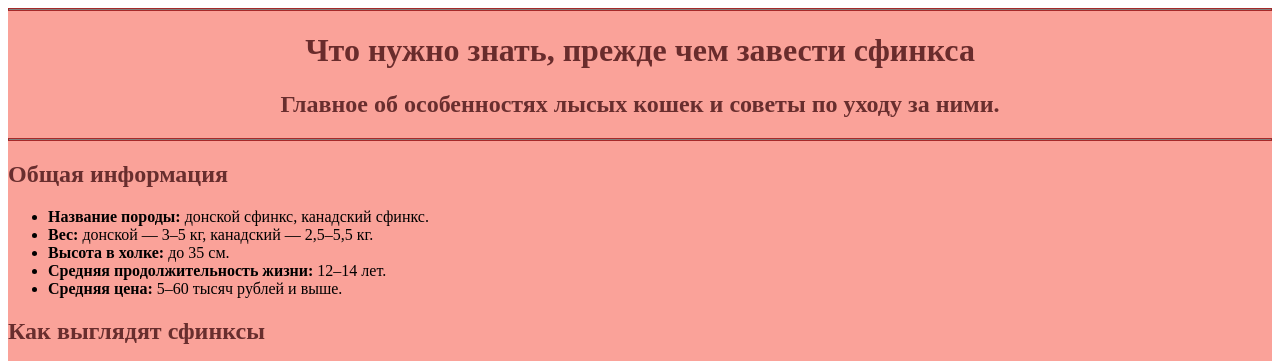
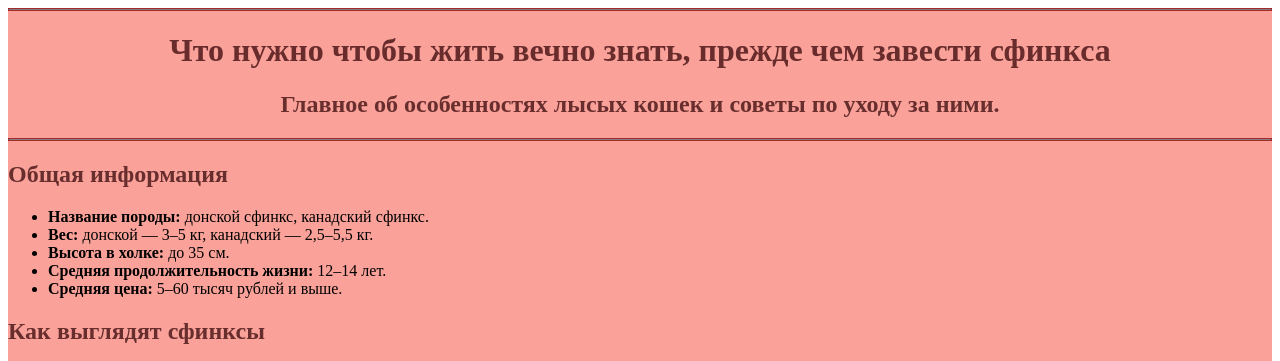
Before and after one commit to grgrvali/MyCatWebsite, a plain HTML site: page index.html in a window 1280 px wide. Shown: the top 361 px of the page. Drawn offline with Linux system fonts and the light colour scheme.

Commit message:
fix: add new text to h1

```diff
--- a/index.html
+++ b/index.html
@@ -10,7 +10,7 @@
     <div class="box">
       <hr size="3" noshade>
       <center>
-     <h1>Что нужно знать, прежде чем завести сфинкса</h1>
+     <h1>Что нужно чтобы жить вечно знать, прежде чем завести сфинкса</h1>
      <h2>Главное об особенностях лысых кошек и советы по уходу за ними.</h2>
       </center>
       <hr size="3" noshade>
```
